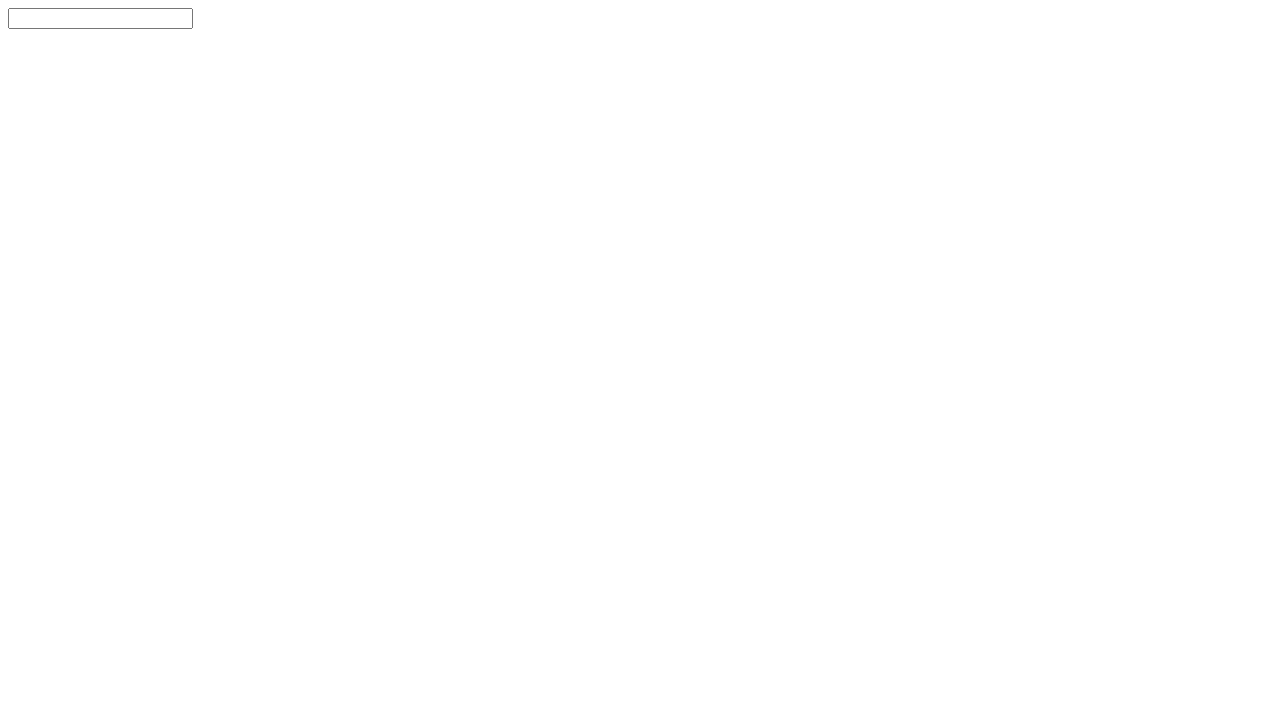
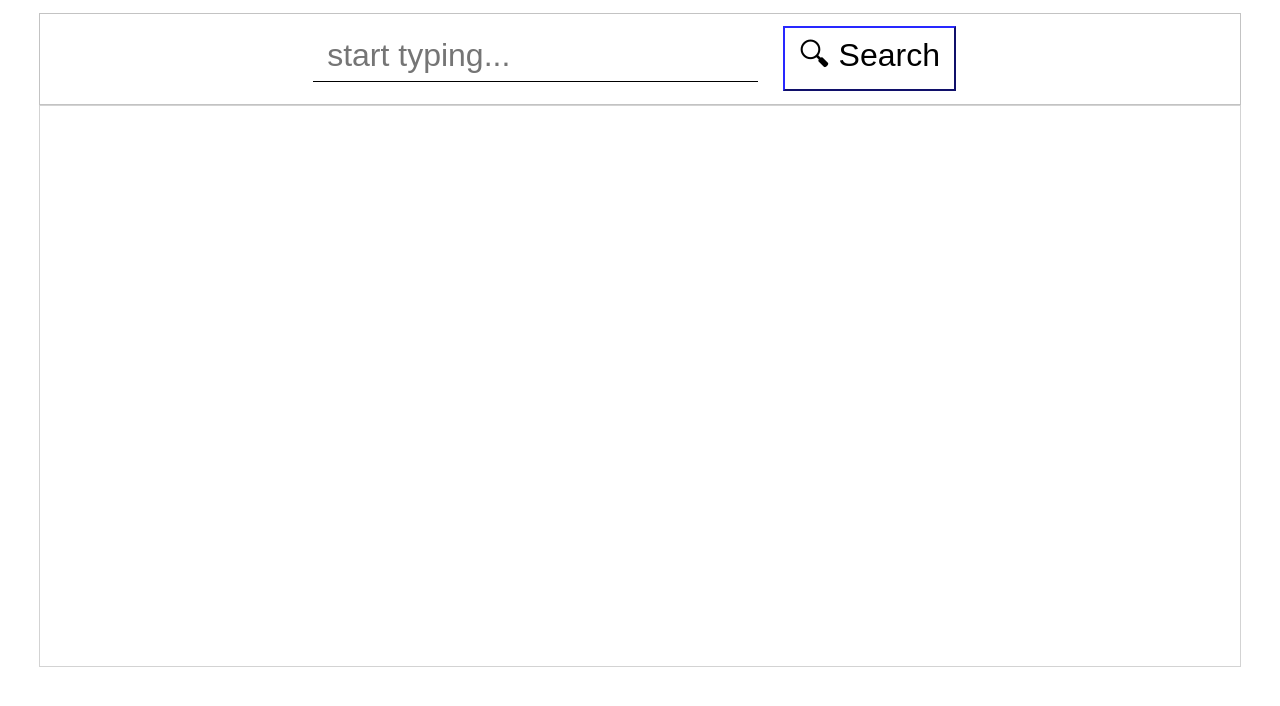
Before and after one commit to Rshukla12/Movie-Search-2, a plain HTML site: page index.html in a window 1280 px wide. Drawn offline with Linux system fonts and the light colour scheme.

Commit message:
Added basic styling

```diff
--- /dev/null
+++ b/index.css
@@ -0,0 +1,53 @@
+#container {
+    width: 95%;
+    min-height: 70vh;
+    border: 0.25px solid #d3d3d3;
+    margin: auto;
+    display: flex;
+    flex-direction: column;
+    gap: 5%;
+}
+#container:hover {
+    box-shadow: 0px 7.5px 10px 5px rgba(100, 100, 105, 0.2);
+}
+#search-bar {
+    margin: 1% auto 0%;
+    width: 55%;
+    border: 0.25px solid #c3c3c3;
+    padding: 1% 20%;
+}
+#search-bar:hover {
+    box-shadow: 0px 4px 8px 4px rgba(100, 100, 105, 0.2);
+}
+#query {
+    padding: 1% 2%;
+    width: 60%;
+    font-size: 32px;
+    border: none;
+    margin: 0% 3%;
+    border-bottom: 1px solid black;
+}
+#query:focus {
+    outline: transparent;
+    border-bottom: 5px solid teal;
+}
+#search {
+    font-size: 32px;
+    padding: 0.5% 2%;
+    border-color: #1e1ebe;
+    background-color: white;
+}
+#search:hover {
+    cursor: pointer;
+    box-shadow: 0px 1.5px 5px 3px rgba(100, 100, 205, 0.2);
+}
+#suggestions {
+    position: absolute;
+    height: 20px;
+    width: 34.6%;
+    top: 11.57%;
+    left: 24.5%;
+    border: solid black 1px;
+    background-color: white;
+    display: none;
+}
--- a/index.html
+++ b/index.html
@@ -5,11 +5,15 @@
     <meta http-equiv="X-UA-Compatible" content="IE=edge">
     <meta name="viewport" content="width=device-width, initial-scale=1.0">
     <title>Movie Search</title>
+    <link rel="stylesheet" href="index.css">
 </head>
 <body>
-    <div>
-        <input type="text" name="search" id="search">
-        <div id="result"></div>
+    <form id="search-bar">
+        <input type="text" name="query" id="query" placeholder="start typing...">
+        <div id="suggestions"></div>
+        <button id="search">&#x1F50D;&#xFE0E; Search</button>
+    </form>
+    <div id="container">
     </div>
 </body>
 </html>
```
